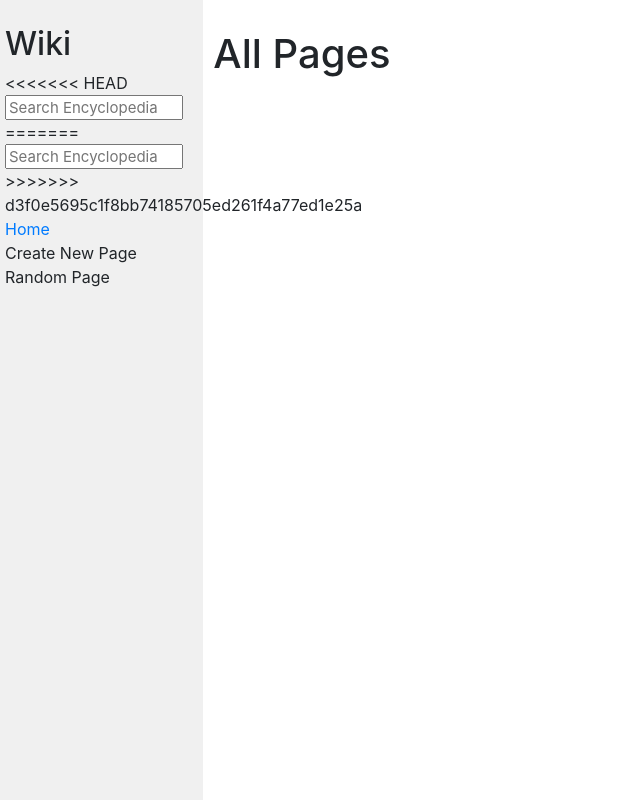
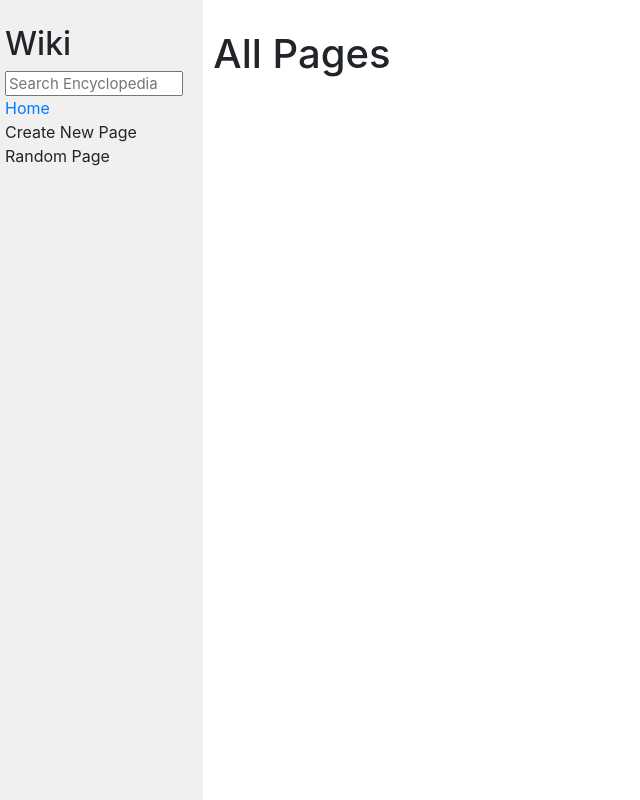
Before and after one commit to within4d45/cs50, a Django app: template projects/1/wiki/encyclopedia/templates/encyclopedia/index.html in a window 1280 px wide. Shown: the whole page, without its empty margins (0-640 px from the left). Run offline with Django 4.2, Linux system fonts and the light colour scheme; the template is opened without the code that fills it, so the values that code supplies are empty; parts of the project's set-up code (start-up, migrations or seed data) failed here and were passed over; some libraries are stand-ins or nearby versions.

Commit message:
resolve conflicts

```diff
--- a/projects/1/wiki/encyclopedia/templates/encyclopedia/layout.html
+++ b/projects/1/wiki/encyclopedia/templates/encyclopedia/layout.html
@@ -12,22 +12,10 @@
         <div class="row">
             <div class="sidebar col-lg-2 col-md-3">
                 <h2>Wiki</h2>
-<<<<<<< HEAD
-                    <form action="{% url 'search' %}" method="post">
-                        {% csrf_token %}
-                        <input class="search" type="text" name="q" placeholder="Search Encyclopedia" list="entries">
-                        <datalist id="entries">
-                            {% for entry in entries %}
-                            <option>{{ entry }}</option>
-                            {% endfor %}
-                        </datalist>
-                    </form>
-=======
                 <form action="{% url 'search' %}", method="get">
                     {% csrf_token %}
                     <input class="search" type="text" name="q" placeholder="Search Encyclopedia">
                 </form>
->>>>>>> d3f0e5695c1f8bb74185705ed261f4a77ed1e25a
                 <div>
                     <a href="{% url 'index' %}">Home</a>
                 </div>
--- a/projects/1/wiki/encyclopedia/urls.py
+++ b/projects/1/wiki/encyclopedia/urls.py
@@ -5,9 +5,5 @@ from . import views
 urlpatterns = [
     path("", views.index, name="index"),
     path("entry/<str:entry>", views.entry, name="entry"),
-<<<<<<< HEAD
-    path("search", views.search, name="search")
-=======
     path("seach", views.search, name="search")
->>>>>>> d3f0e5695c1f8bb74185705ed261f4a77ed1e25a
 ]
--- a/projects/1/wiki/encyclopedia/util.py
+++ b/projects/1/wiki/encyclopedia/util.py
@@ -1,4 +1,3 @@
-import re
 
 from django.core.files.base import ContentFile
 from django.core.files.storage import default_storage
```
Also changed, not shown: projects/1/wiki/encyclopedia/views.py (+0 -10 lines).
